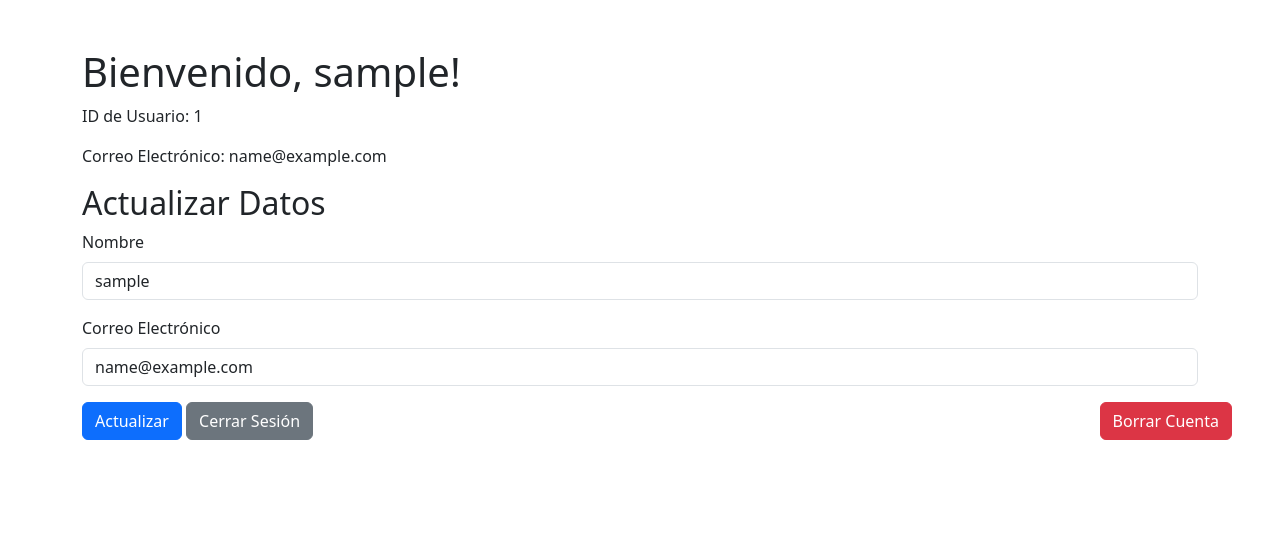
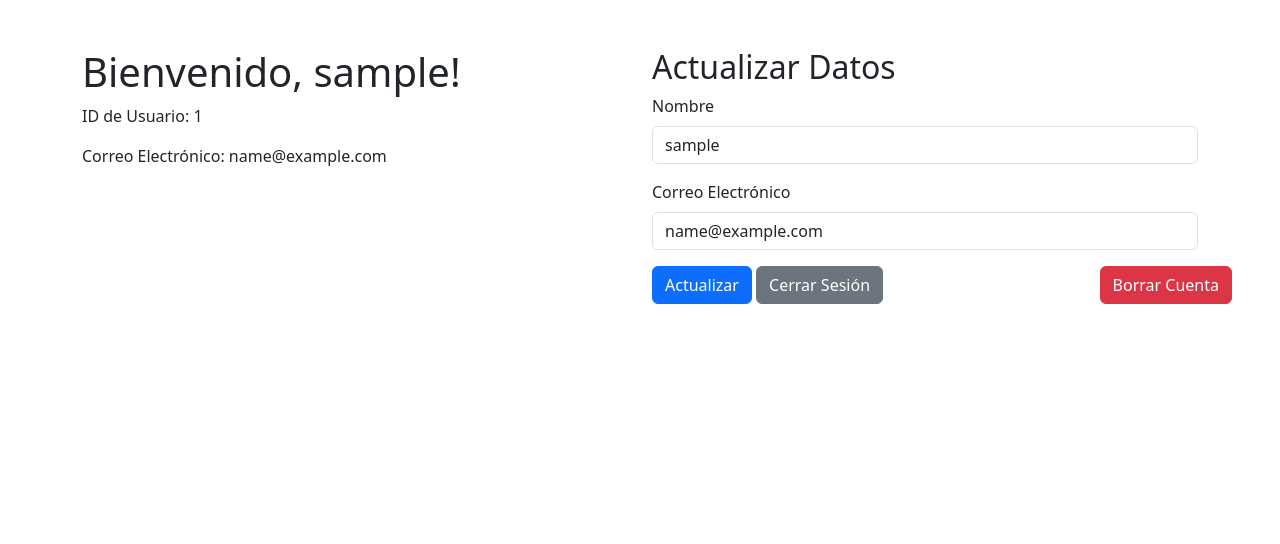
Before and after one commit to l3lackJack/DAW2324_S3_E1, a PHP site: page /Vistes/perfil.php in a window 1280 px wide. Shown: the part 56-600 px from the top of the page. Run offline with PHP 8.4, Linux system fonts and the light colour scheme; the visitor is signed in with stand-in values (Sample User, id 1); some libraries are stand-ins or nearby versions.

Commit message:
primera versio de l'estil nou del perfil

```diff
--- a/Aplicatiuweb/Vistes/perfil.php
+++ b/Aplicatiuweb/Vistes/perfil.php
@@ -50,12 +50,16 @@ if(!isset($_SESSION['usuario_nombre'])) { //en cas que no s'ha iniciat sessió e
 
 <body>
     <div class="container mt-5"> <!-- mostrar per pantalla al usuari el seu nom id i email (modificable) -->
+    <div class="row">
+        <div class="col">
         <h1>Bienvenido, <?php echo htmlspecialchars($_SESSION['usuario_nombre'], ENT_QUOTES, 'UTF-8'); ?>!</h1>
         <p>ID de Usuario: <?php echo htmlspecialchars($_SESSION['usuario_id'], ENT_QUOTES, 'UTF-8'); ?></p>
         <p>Correo Electrónico: <?php echo htmlspecialchars($_SESSION['usuario_email'], ENT_QUOTES, 'UTF-8'); ?></p>
-
+        </div>
+        <div class="col">
             <!-- Formulario de actualización -->
             <h2>Actualizar Datos</h2>
+
                     <form method="post" action="/Controladors/controlador_perfil.php" onsubmit="return validarFormulario()"> <!-- en enviar formulari realitzar el script de validació -->
                         <div class="mb-3">
                             <label for="nombre" class="form-label">Nombre</label>
@@ -73,6 +77,9 @@ if(!isset($_SESSION['usuario_nombre'])) { //en cas que no s'ha iniciat sessió e
                         <div id="mensaje-error" class="alert alert-danger" style="display: none;"></div>
                     </form>
                 </div>
+            </div>
+    </div>
+    </div>
 
     <?php include 'footer.php'; ?>
 
```
Lines whose indentation alone changed are shown as unchanged.
